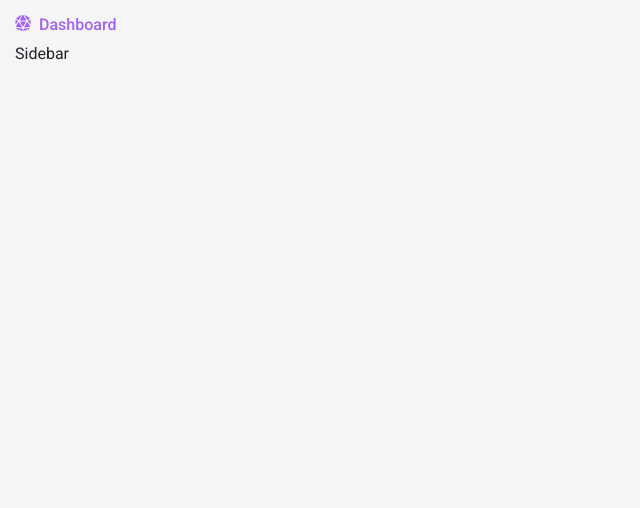
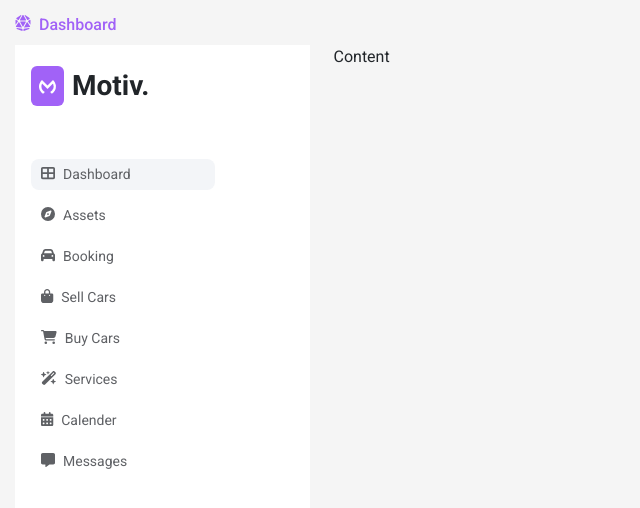
Before and after one commit to mohamedCleanCode/Admin-Dashboard-Task-Reactjs, a React (Create React App) app: page / in a window 1280 px wide. Shown: the top 508 px of the page, without its empty margins (0-640 px from the left). Built offline with nearby package versions, Linux system fonts and the light colour scheme.

Commit message:
end styles of sidebar component

```diff
--- a/src/App.css
+++ b/src/App.css
@@ -2,6 +2,7 @@
 :root {
   --bg-color-app: #f5f5f5;
   --purple-color: #a162f7;
+  --bg-color-white: #ffffff;
 }
 * {
   box-sizing: border-box;
@@ -26,3 +27,6 @@ body {
 .text-purple {
   color: var(--purple-color);
 }
+.bg-purple {
+  background-color: var(--purple-color);
+}
--- /dev/null
+++ b/src/components/Sidebar/Sidebar.css
@@ -0,0 +1,18 @@
+.Sidebar {
+  background-color: var(--bg-color-white);
+  min-height: calc(100vh - 60px);
+}
+.Sidebar .content ul li {
+  width: 70%;
+  padding: 5px 10px;
+  border-radius: 8px;
+  color: #5f6165;
+  cursor: pointer;
+  transform: 0.3s;
+  margin-bottom: 10px;
+  font-size: 14px;
+}
+.Sidebar .content ul li.active,
+.Sidebar .content ul li:hover {
+  background-color: #f3f5f8;
+}
--- a/src/components/Sidebar/Sidebar.jsx
+++ b/src/components/Sidebar/Sidebar.jsx
@@ -1,5 +1,53 @@
+import { faBagShopping, faCalendarDays, faCar, faCartShopping, faCompass, faMessage, faTableCellsLarge, faWandMagicSparkles } from "@fortawesome/free-solid-svg-icons";
+import { FontAwesomeIcon } from "@fortawesome/react-fontawesome";
+import Logo from "../../assets/imgs/Vector 1.png";
+import "./Sidebar.css";
+
 export default function Sidebar() {
   return (
-    <div className="Sidebar">Sidebar</div>
+    <div className="Sidebar p-3">
+      <div className="title d-flex align-items-center">
+        <div className="logo bg-purple p-2 rounded">
+          <img src={Logo} alt="Logo" />
+        </div>
+        <h6 className="fw-bold fs-3 ms-2 mt-2 text-dark">Motiv.</h6>
+      </div>
+      <div className="content mt-5">
+        <ul className="px-0">
+          <li className="active">
+            <FontAwesomeIcon icon={faTableCellsLarge}/>
+            <span className="ms-2">Dashboard</span>
+          </li>
+          <li>
+            <FontAwesomeIcon icon={faCompass}/>
+            <span className="ms-2">Assets</span>
+          </li>
+          <li>
+            <FontAwesomeIcon icon={faCar}/>
+            <span className="ms-2">Booking</span>
+          </li>
+          <li>
+            <FontAwesomeIcon icon={faBagShopping}/>
+            <span className="ms-2">Sell Cars</span>
+          </li>
+          <li>
+            <FontAwesomeIcon icon={faCartShopping}/>
+            <span className="ms-2">Buy Cars</span>
+          </li>
+          <li>
+            <FontAwesomeIcon icon={faWandMagicSparkles}/>
+            <span className="ms-2">Services</span>
+          </li>
+          <li>
+            <FontAwesomeIcon icon={faCalendarDays}/>
+            <span className="ms-2">Calender</span>
+          </li>
+          <li>
+            <FontAwesomeIcon icon={faMessage}/>
+            <span className="ms-2">Messages</span>
+          </li>
+        </ul>
+      </div>
+    </div>
   )
 }
--- a/src/pages/Dashboard/Dashboard.css
+++ b/src/pages/Dashboard/Dashboard.css
@@ -0,0 +1,3 @@
+.Dashboard > .title {
+  height: 30px;
+}
--- a/src/pages/Dashboard/Dashboard.jsx
+++ b/src/pages/Dashboard/Dashboard.jsx
@@ -1,6 +1,7 @@
 import { faDiceD20 } from "@fortawesome/free-solid-svg-icons";
 import { FontAwesomeIcon } from "@fortawesome/react-fontawesome";
 import Sidebar from "../../components/Sidebar";
+import "./Dashboard.css";
 export default function Dashboard() {
   return (
     <div className="Dashboard">
@@ -8,7 +9,14 @@ export default function Dashboard() {
         <FontAwesomeIcon icon={faDiceD20} />
         <h6 className="ms-2">Dashboard</h6>
       </div>
-      <Sidebar />
+      <div className="row">
+        <div className="col-3">
+          <Sidebar />
+        </div>
+        <div className="col-9">
+          Content
+        </div>
+      </div>
     </div>
   );
 }
```
Also changed, not shown: src/assets/imgs/Vector 1.png (added).
